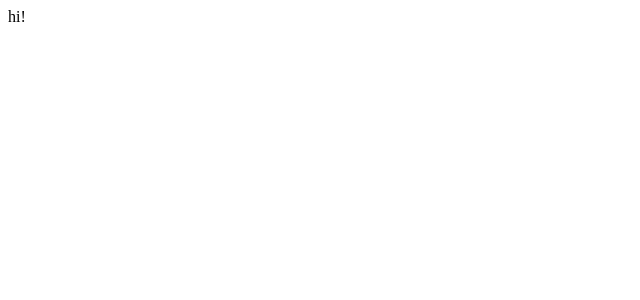
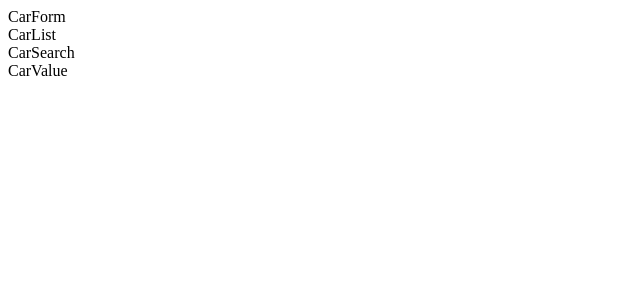
Before and after one commit to oguzhanorh/carsappwithredux, a React (Create React App) app: page / in a window 1280 px wide. Shown: the top 300 px of the page, without its empty margins (0-640 px from the left). Built offline with nearby package versions, Linux system fonts and the light colour scheme.

Commit message:
create a redux structure

```diff
--- a/src/App.js
+++ b/src/App.js
@@ -1,5 +1,16 @@
-function App ()
-{
-    return <div>hi!</div>
+import CarForm from './components/CarForm';
+import CarList from './components/CarList';
+import CarSearch from './components/CarSearch';
+import CarValue from './components/CarValue';
+
+function App() {
+  return (
+    <div>
+      <CarForm />
+      <CarList />
+      <CarSearch />
+      <CarValue />
+    </div>
+  );
 }
 export default App;
--- /dev/null
+++ b/src/components/CarForm.js
@@ -0,0 +1,4 @@
+function CarForm() {
+  return <div>CarForm</div>;
+}
+export default CarForm;
--- /dev/null
+++ b/src/components/CarList.js
@@ -0,0 +1,4 @@
+function CarList() {
+  return <div>CarList</div>;
+}
+export default CarList;
--- /dev/null
+++ b/src/components/CarSearch.js
@@ -0,0 +1,4 @@
+function CarSearch() {
+  return <div>CarSearch</div>;
+}
+export default CarSearch;
--- /dev/null
+++ b/src/components/CarValue.js
@@ -0,0 +1,4 @@
+function CarValue() {
+  return <div>CarValue</div>;
+}
+export default CarValue;
--- a/src/index.js
+++ b/src/index.js
@@ -1,9 +1,14 @@
 import React from 'react';
 
-import {createRoot} from 'react-dom/client';
+import { createRoot } from 'react-dom/client';
 import App from './App';
-
+import { Provider } from 'react-redux';
+import { store } from './store';
 const el = document.getElementById('root');
 const root = createRoot(el);
 
-root.render(<App/>)
+root.render(
+  <Provider store={store}>
+    <App />
+  </Provider>
+);
--- /dev/null
+++ b/src/store/index.js
@@ -0,0 +1,17 @@
+import { configureStore } from '@reduxjs/toolkit';
+import {
+  carsReducer,
+  addCar,
+  removeCar,
+  changeSearchTerm,
+} from './slices/carsSlice';
+import { formReducer, changeName, changeCost } from './slices/formSlice';
+
+const store = configureStore({
+  reducer: {
+    cars: carsReducer,
+    form: formReducer,
+  },
+});
+
+export { store, changeName, changeCost, addCar, removeCar, changeSearchTerm };
--- /dev/null
+++ b/src/store/slices/carsSlice.js
@@ -0,0 +1,29 @@
+import { createSlice, nanoid } from '@reduxjs/toolkit';
+
+const carsSlice = createSlice({
+  name: 'cars',
+  initialState: {
+    searchTerm: '',
+    cars: [],
+  },
+  reducers: {
+    changeSearchTerm(state, action) {
+      state.searchTerm = action.payload;
+    },
+    addCar(state, action) {
+      state.push({
+        name: action.payload.name,
+        cost: action.payload.cost,
+        id: nanoid(),
+      });
+    },
+    removeCar(state, action) {
+      const updated = state.cars.filter((car) => {
+        return car.id !== action.payload;
+      });
+      state.cars = updated;
+    },
+  },
+});
+export const { changeSearchTerm, addCar, removeCar } = carsSlice.actions;
+export const carsReducer = carsSlice.reducer;
--- /dev/null
+++ b/src/store/slices/formSlice.js
@@ -0,0 +1,19 @@
+import { createSlice } from '@reduxjs/toolkit';
+
+const formSlice = createSlice({
+  name: 'form',
+  initialState: {
+    name: '',
+    cost: 0,
+  },
+  reducers: {
+    changeName(state, action) {
+      state.name = action.payload;
+    },
+    changeCost(state, action) {
+      state.cost = action.payload;
+    },
+  },
+});
+export const { changeName, changeCost } = formSlice.actions;
+export const formReducer = formSlice.reducer;
```
Also changed, not shown: 1 other file (tests, documents, lock files or other folders).
